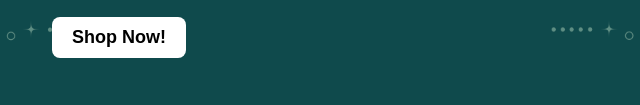
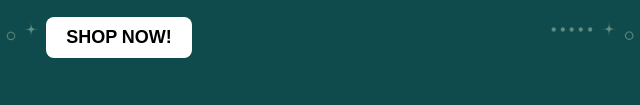
Before and after one commit to Vrajani09/Collection-page, a plain HTML site: page index.html in a window 1280 px wide. Shown: the part 730-835 px from the top of the page, 521-1161 px from the left. Drawn offline with Linux system fonts and the light colour scheme; a web font is replaced by a local one.

Commit message:
font type

```diff
--- a/index.html
+++ b/index.html
@@ -166,7 +166,7 @@
          </div>
     </div>
          <div class="button-container">
-           <button class="shop-button">Shop Now!</button>
+           <button class="shop-button">SHOP NOW!</button>
          </div>
      </div>
   </body>
```
